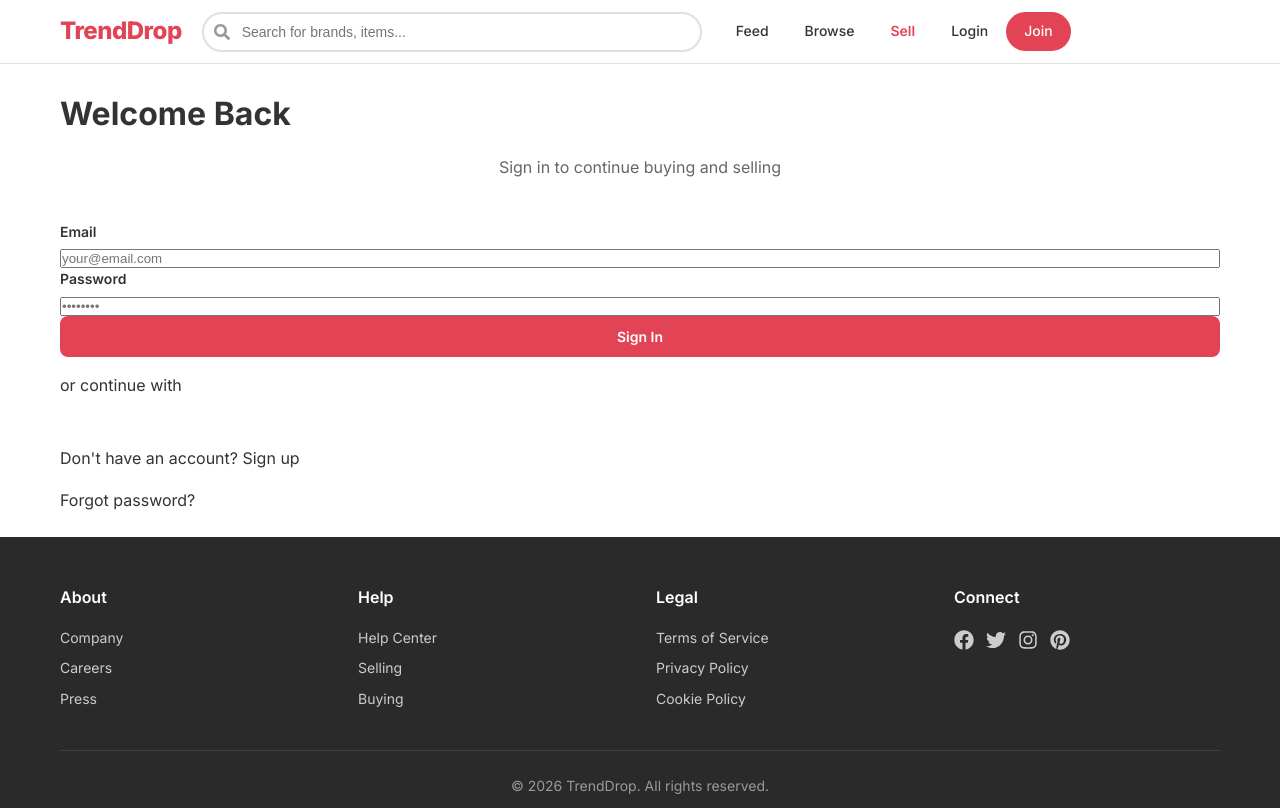
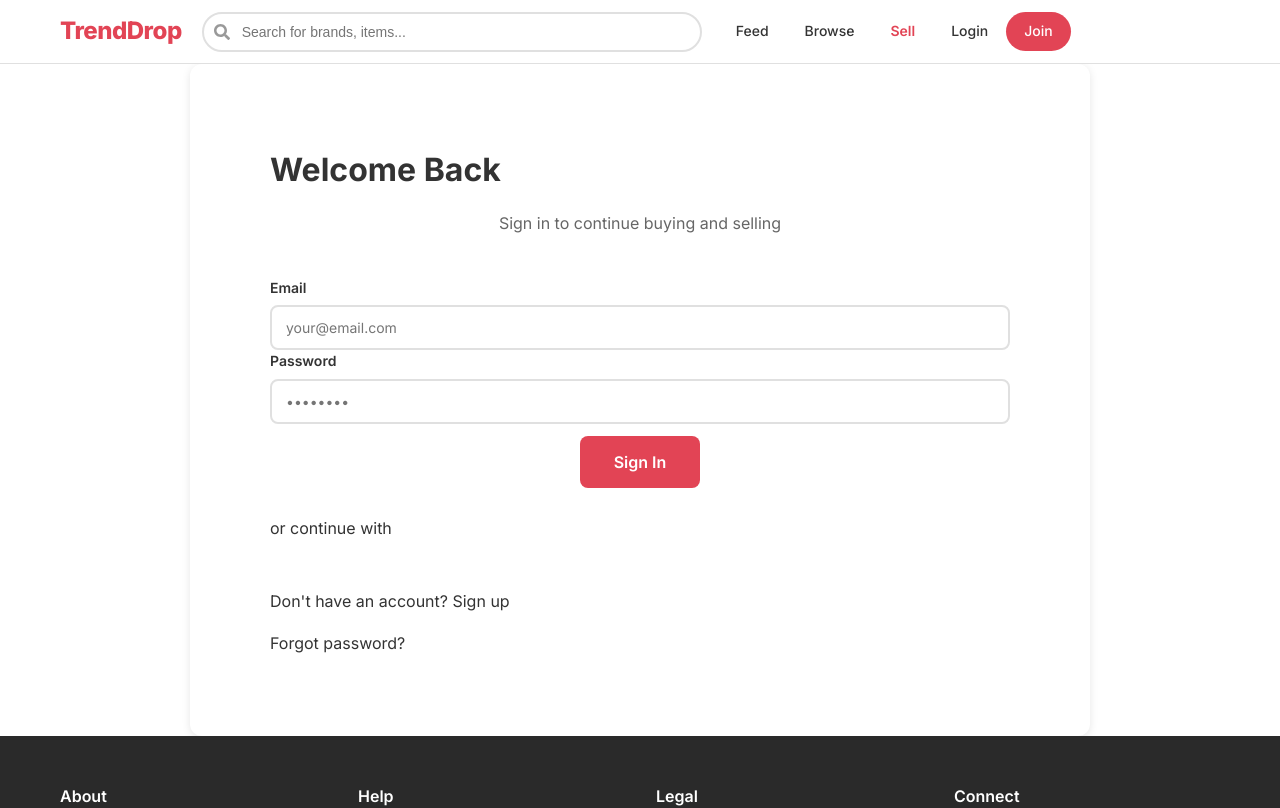
Before and after one commit to reddy59022/trend-drop, a React (Create React App) app in the folder client/: page /login in a window 1280 px wide. Shown: the top 808 px of the page. Built offline with nearby package versions, Linux system fonts and the light colour scheme; what @capacitor/core would draw is missing.

Commit message:
fixed issues

```diff
--- a/client/src/App.css
+++ b/client/src/App.css
@@ -97,9 +97,10 @@ html {
 .btn-outline:hover { border-color: var(--primary); color: var(--primary); }
 .btn-danger { background: var(--error); color: #fff; }
 .btn-danger:hover { background: #c82333; }
-.btn-sm { padding: 6px 14px; font-size: 12px; }
+.btn-sm { padding: 10px 24px; font-size: 14px; }
 .btn-lg { padding: 14px 32px; font-size: 16px; }
 .btn-block { width: 100%; justify-content: center; }
+.btn-center { display: block; margin: 12px auto; text-align: center; }
 .btn:disabled { opacity: 0.6; cursor: not-allowed; }
 
 /* ===== Navbar ===== */
@@ -184,8 +185,11 @@ html {
 .listing-card-likes svg { color: var(--primary); }
 
 /* ===== Auth Pages ===== */
-.auth-page { display: flex; align-items: center; justify-content: center; min-height: calc(100vh - var(--nav-height) - 200px); padding: 40px 20px; }
-.auth-container { width: 100%; max-width: 420px; background: #fff; padding: 40px; border-radius: var(--radius-lg); box-shadow: var(--shadow); }
+.auth-page { display: flex; align-items: center; justify-content: center; min-height: calc(100vh - var(--nav-height) - 200px); padding: 0; }
+.auth-container { width: 100%; max-width: 1000px; background: #fff; padding: 100px; border-radius: var(--radius-lg); box-shadow: var(--shadow); }
+/* Custom login card for larger display */
+/* Custom login card for larger display */
+.login-card { width: 100%; max-width: 900px; background: #fff; padding: 80px; border-radius: var(--radius-lg); box-shadow: var(--shadow); margin: auto; }
 .auth-container h1 { font-size: 28px; font-weight: 700; text-align: center; margin-bottom: 8px; }
 .auth-subtitle { text-align: center; color: var(--text-light); margin-bottom: 24px; }
 .auth-form { display: flex; flex-direction: column; gap: 16px; }
--- a/client/src/pages/Login.js
+++ b/client/src/pages/Login.js
@@ -105,7 +105,8 @@ const Login = () => {
   };
 
   return (
-    <div className="page-container">
+    <div className="auth-page">
+      <div className="login-card">
         <div className="auth-form">
           <h1>Welcome Back</h1>
           <p className="auth-subtitle">Sign in to continue buying and selling</p>
@@ -139,6 +140,7 @@ const Login = () => {
               onChange={handleChange}
               placeholder="your@email.com"
               required
+              className="form-input"
             />
           </div>
           <div className="form-group">
@@ -150,9 +152,11 @@ const Login = () => {
               onChange={handleChange}
               placeholder="••••••••"
               required
+              className="form-input"
             />
           </div>
-          <button type="submit" className="btn btn-primary btn-block" disabled={loading}>
+          {/* Centered Sign‑In button placed below the password field */}
+          <button type="submit" className="btn btn-primary btn-lg btn-center" disabled={loading}>
             {loading ? 'Signing in...' : 'Sign In'}
           </button>
           </form>
@@ -172,6 +176,7 @@ const Login = () => {
           </p>
         </div>
       </div>
+    </div>
   );
 };
 
```
Lines whose indentation alone changed are shown as unchanged.
